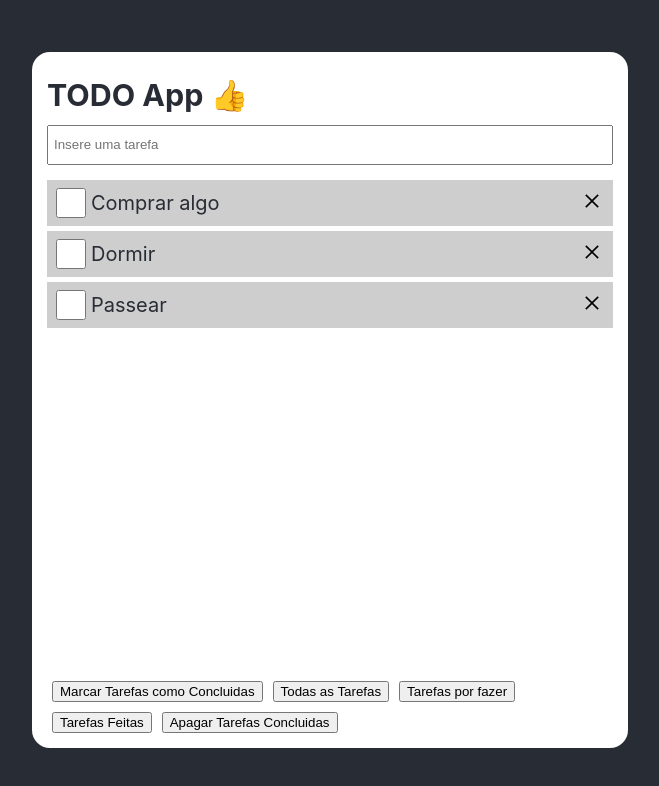
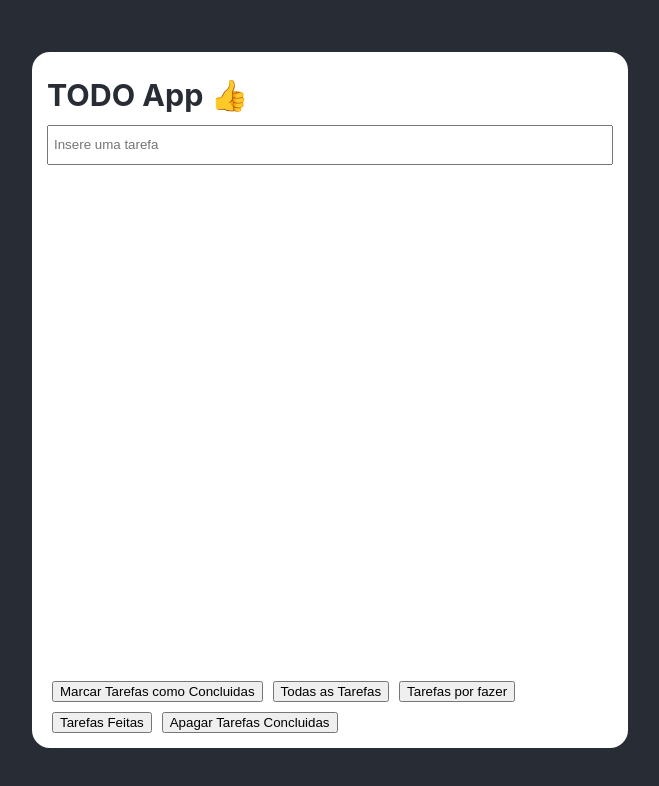
Before and after one commit to anotherlusitano/TodoAppReact, a React (Create React App) app: page / in a window 1280 px wide. Shown: the top 786 px of the page, without its empty margins (310-969 px from the left). Built offline with nearby package versions, Linux system fonts and the light colour scheme.

Commit message:
Fazer que as tarefas sejam armazenadas no local storage

```diff
--- a/src/components/App.jsx
+++ b/src/components/App.jsx
@@ -2,28 +2,10 @@ import { useState } from "react";
 import "../App.css";
 import TodoItem from "./TodoItem";
 import { TodosContext } from "../context/TodosContext";
+import useLocalStorage from "../hooks/useLocalStorage";
 
 function App() {
-  const [todos, setTodos] = useState([
-    {
-      id: 1,
-      title: "Comprar algo",
-      done: false,
-      isEditing: false,
-    },
-    {
-      id: 2,
-      title: "Dormir",
-      done: false,
-      isEditing: false,
-    },
-    {
-      id: 3,
-      title: "Passear",
-      done: false,
-      isEditing: false,
-    },
-  ]);
+  const [todos, setTodos] = useLocalStorage("tarefas", []);
 
   const [input, setInput] = useState("");
 
@@ -54,7 +36,7 @@ function App() {
   }
 
   // Usamos isto para não ter Ids duplicados
-  const [lastId, setLastId] = useState(4);
+  const [lastId, setLastId] = useLocalStorage("lastId", 1);
 
   // Vai percorrer todos as tarefas e remover a tarefa com o id recebido
   function deleteTodo(id) {
--- /dev/null
+++ b/src/hooks/useLocalStorage.js
@@ -0,0 +1,17 @@
+import { useEffect, useState } from 'react';
+
+function useLocalStorage(key, initialValue) {
+  const [value, setValue] = useState(() => {
+    const item = localStorage.getItem(key);
+
+    return item ? JSON.parse(item) : initialValue;
+  });
+
+  useEffect(() => {
+    localStorage.setItem(key, JSON.stringify(value));
+  }, [key, value]);
+
+  return [value, setValue];
+}
+
+export default useLocalStorage;
```
